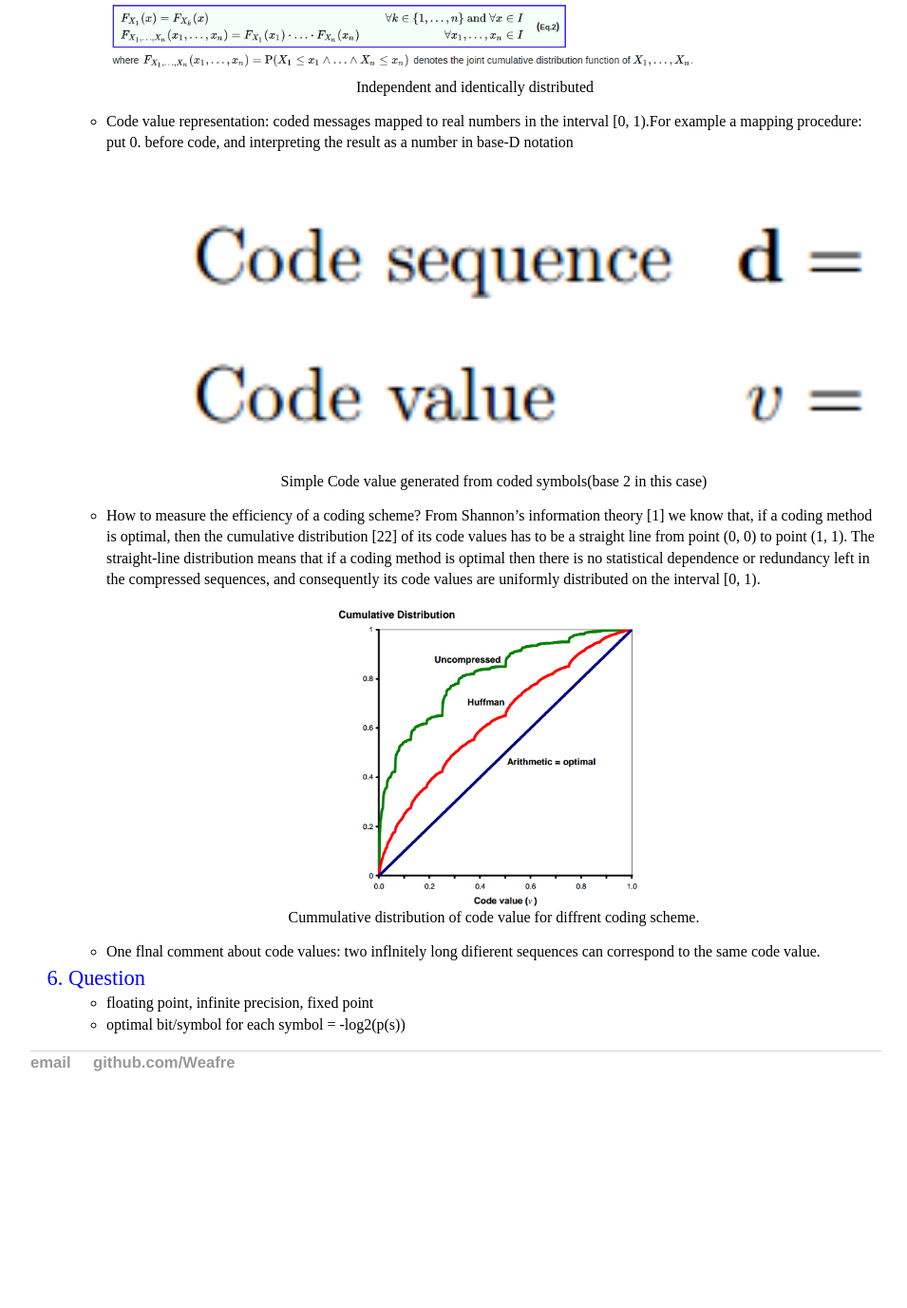
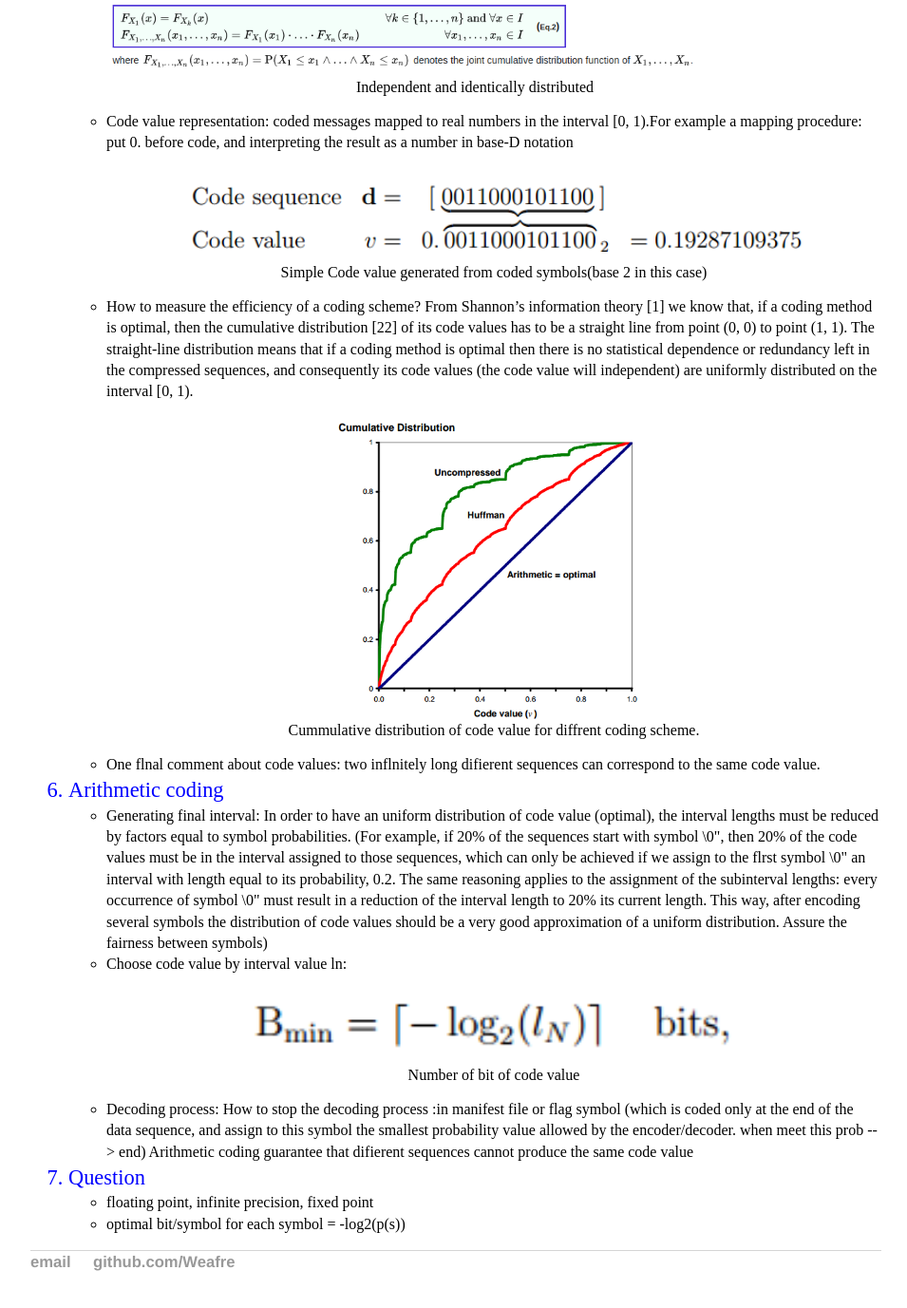
Before and after one commit to Weafre/weafre.github.io, a Jekyll site: the page built from _posts/2020-05-05-Context-based-adaptive-arithmetic-coding.md, in a window 1280 px wide and 1400 px high, scrolled down 1359 px. Shown: the top 1377 px of the window at 95% size, without its empty margins (160-1115 px from the left). Built offline with Jekyll 4.4.1, drawn with Linux system fonts in a browser that asks for light colours; before the commit the page ends 2549 px from its top, so only the background shows below that.

Commit message:
decoding

```diff
--- a/_posts/2020-05-05-Context-based-adaptive-arithmetic-coding.md
+++ b/_posts/2020-05-05-Context-based-adaptive-arithmetic-coding.md
@@ -67,7 +67,7 @@ Independent and identically distributed
 interval [0, 1).For example a mapping procedure: put 0. before code, and interpreting the result as a number in
 base-D notation</li>
 <figure>
- <img src='{{site.url}}/images/codeValue.png' alt='independent and identically distributed definition ' style="width:640;height:320px;" class="center"/>
+ <img src='{{site.url}}/images/codeValue.png' alt='independent and identically distributed definition ' style="width:640;height:100px;" class="center"/>
  <figcaption>
  	<center>
 Simple Code value generated from coded symbols(base 2 in this case)
@@ -79,7 +79,7 @@ Simple Code value generated from coded symbols(base 2 in this case)
 coding method is optimal, then the cumulative distribution [22] of its code values has to be
 a straight line from point (0, 0) to point (1, 1). The straight-line distribution means that if a coding method is optimal then there is
 no statistical dependence or redundancy left in the compressed sequences, and consequently
-its code values are uniformly distributed on the interval [0, 1). </li>
+its code values (the code value will independent) are uniformly distributed on the interval [0, 1). </li>
 <figure>
  <img src='{{site.url}}/images/cdfCodeValue.png' alt='independent and identically distributed definition ' style="width:640;height:320px;" class="center"/>
  <figcaption>
@@ -90,7 +90,28 @@ Cummulative distribution of code value for diffrent coding scheme.
 </figure>
 <li style="list-style-type:circle;font-size:16px;color:black;"> One flnal comment about code values: two inflnitely long difierent sequences can correspond to the same code value. </li>
 </ul>
-
+<li style="font-size:140%;color:blue;" >Arithmetic coding</li>
+<ul>
+	<li style="list-style-type:circle;font-size:16px;color:black;">Generating final interval: In order to have an uniform distribution of code value (optimal), the interval lengths must be reduced by factors equal to symbol probabilities. (For example, if 20% of the
+sequences start with symbol \0", then 20% of the code values must be in the interval
+assigned to those sequences, which can only be achieved if we assign to the flrst symbol
+\0" an interval with length equal to its probability, 0.2. The same reasoning applies to
+the assignment of the subinterval lengths: every occurrence of symbol \0" must result
+in a reduction of the interval length to 20% its current length. This way, after encoding several symbols the distribution of code values should be a very good approximation
+of a uniform distribution. Assure the fairness between symbols) </li>
+<li style="list-style-type:circle;font-size:16px;color:black;"> Choose code value by interval value ln: </li>
+<figure>
+ <img src='{{site.url}}/images/selectnumberofbit.png' alt='independent and identically distributed definition ' style="width:160;height:80px;" class="center"/>
+ <figcaption>
+ 	<center>
+Number of bit of code value
+ </center>
+ </figcaption>
+</figure>
+<li style="list-style-type:circle;font-size:16px;color:black;"> Decoding process: How to stop the decoding process :in manifest file or flag symbol (which is coded only at the end of the data
+sequence, and assign to this symbol the smallest probability value allowed by the
+encoder/decoder. when meet this prob --> end) Arithmetic coding guarantee that difierent sequences cannot produce the same code value </li>
+</ul>
 
 
 
--- a/index.html
+++ b/index.html
@@ -31,7 +31,7 @@ title: Dat Thanh NGUYEN, Telecom Paris
 			<div>&nbsp;</div>
 			<b>Publications:</b>
 			<ul>
-				<li> Thinh, P. H., Dat, N. T., Nam, P. N., Thanh, N. H., & Huong, T. T. (2019, August). QoE-Aware Video Streaming over HTTP and Software Defined Networking. In International Conference on Industrial Networks and Intelligent Systems (pp. 40-52). Springer, Cham. </li>
+				<li style="list-style-type:circle;color:black; > Thinh, P. H., Dat, N. T., Nam, P. N., Thanh, N. H., & Huong, T. T. (2019, August). QoE-Aware Video Streaming over HTTP and Software Defined Networking. In International Conference on Industrial Networks and Intelligent Systems (pp. 40-52). Springer, Cham. </li>
 			</ul>
 			<div>&nbsp;</div>
 			<b>Contact:</b>
```
Also changed, not shown: images/selectnumberofbit.png (added).
